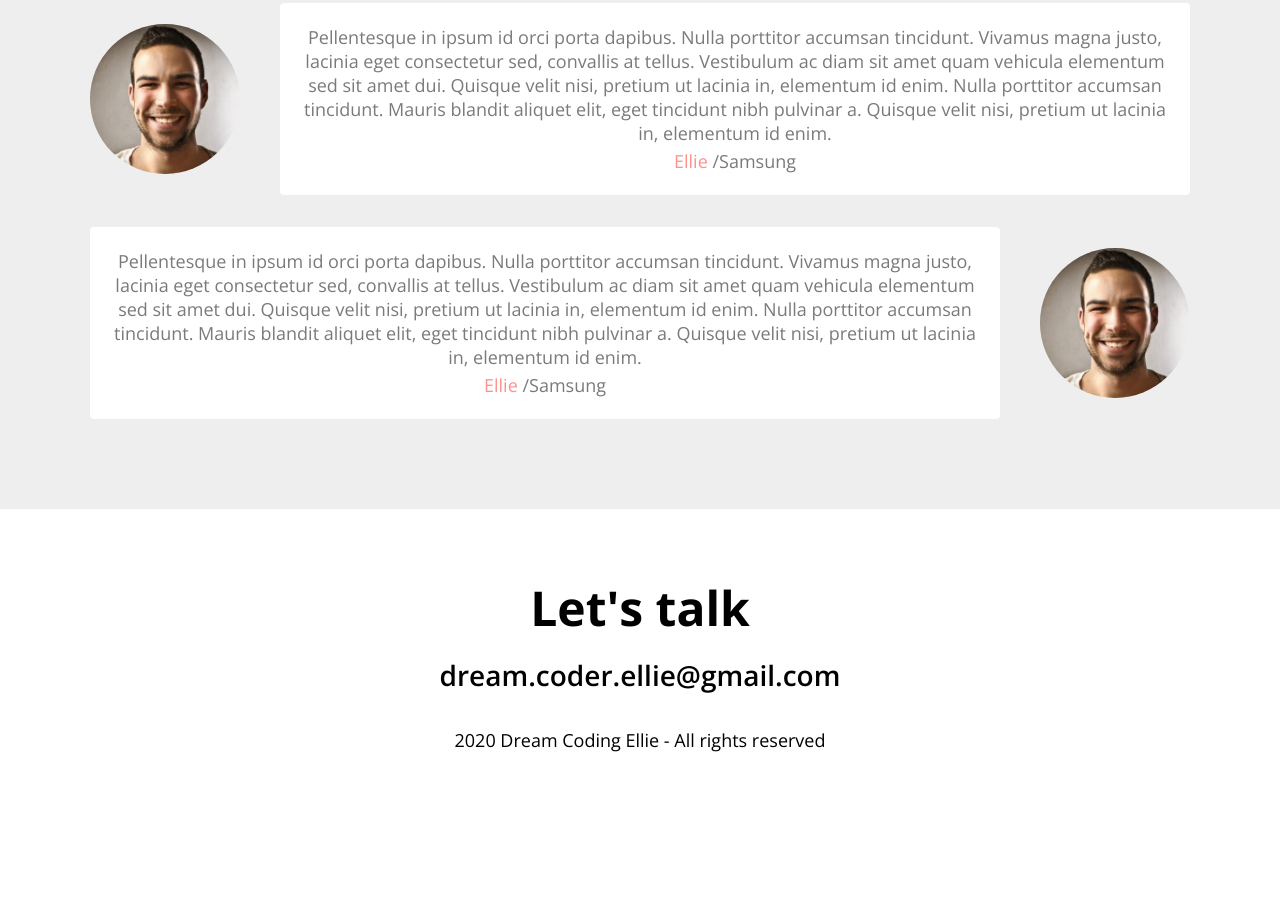
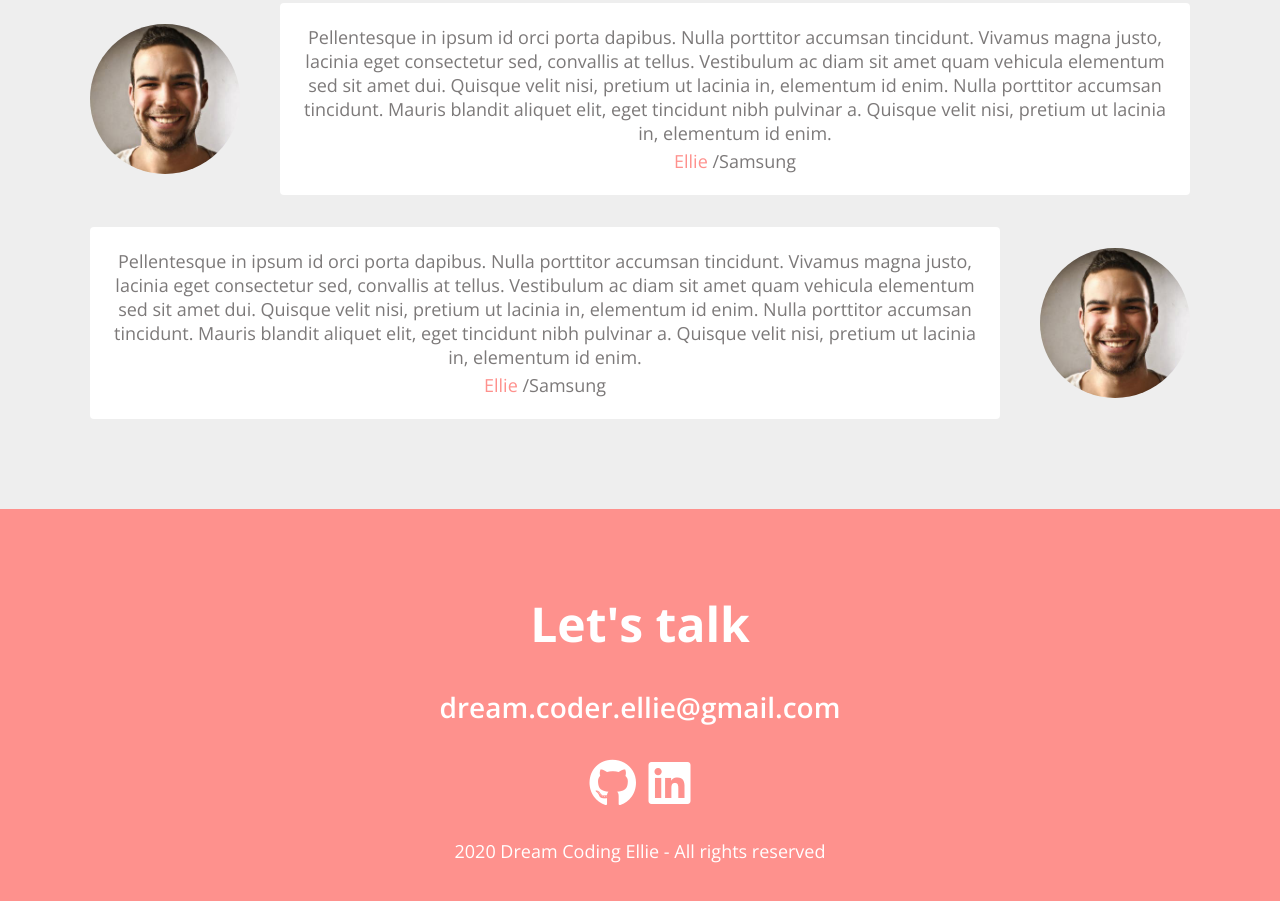
Before and after one commit to pyeonne/portfolio-ex, a plain HTML site: page index.html in a window 1280 px wide. Shown: the part 3335-4236 px from the top of the page. Before the commit the page ends 4141 px from the top, so only its background shows below. Drawn offline with nearby package versions, Linux system fonts and the light colour scheme.

Commit message:
CSS: Contact

```diff
--- a/style.css
+++ b/style.css
@@ -440,3 +440,29 @@ p {
 .testimonial__speech-bubble a {
     color: var(--color-pink);
 }
+
+/* Contact */
+#contact {
+    background-color: var(--color-pink);
+}
+
+.contact__title,
+.contact__email,
+.contact__rights {
+    color: var(--color-white);
+}
+
+.contact__title {
+    margin: 32px 0;
+}
+
+.contact__links {
+    font-size: var(--font-large);
+    margin: 24px 0;
+    transition: all var(--animaition-duration) ease-in;
+}
+
+.contact__links i:hover {
+    transform: scale(1.1);
+    color: var(--color-yellow);
+}
```
